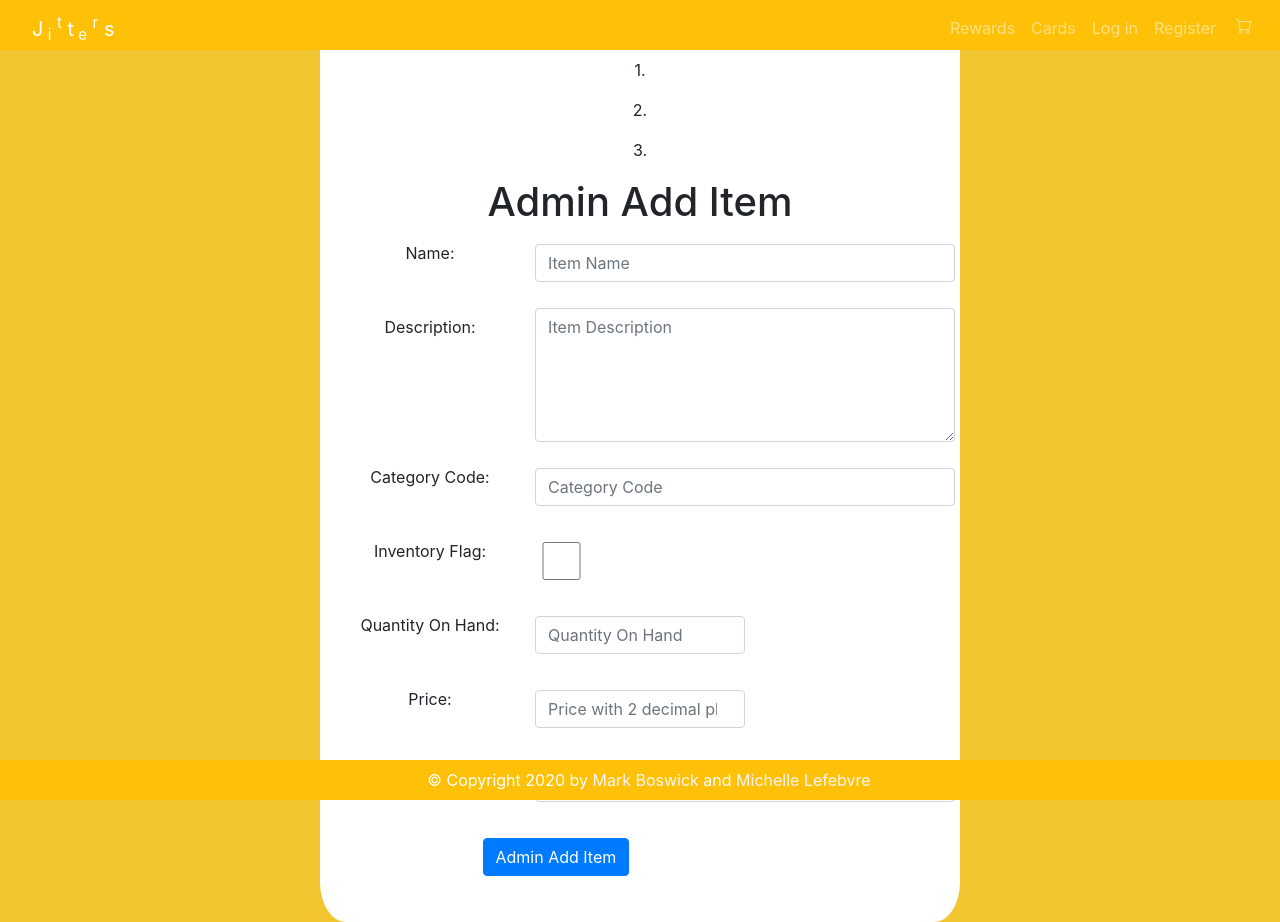
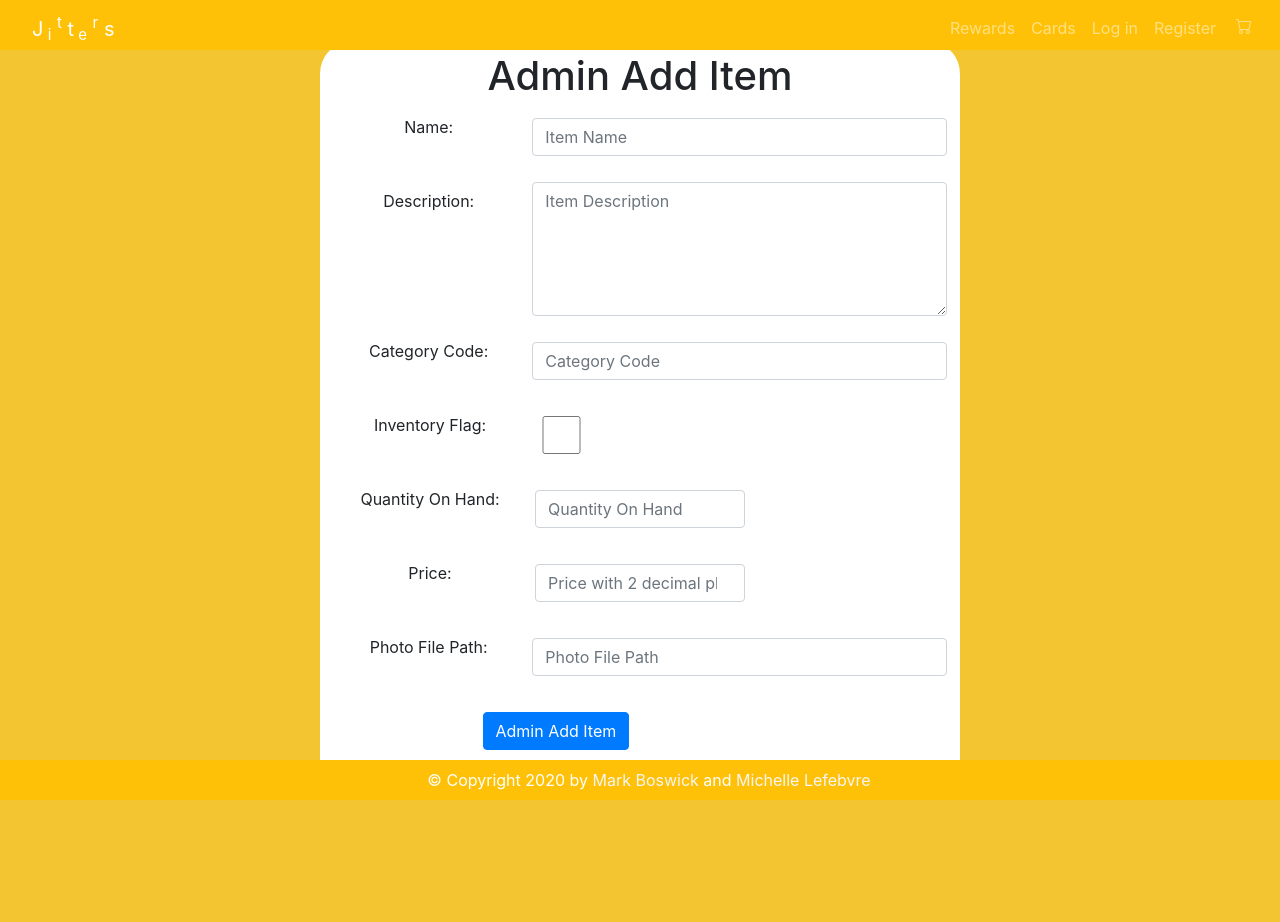
Before and after one commit to Michelle-Lefebvre/ProjectJitters, a PHP site: template templates/admin/additem.html.twig in a window 1280 px wide. After the commit the page ends 800 px from the top, so only its background shows below. Run offline with PHP 8.4, Linux system fonts and the light colour scheme; the template is opened without the code that fills it, so the values that code supplies are empty; some libraries are stand-ins or nearby versions.

Commit message:
Fixed header & footer nav

```diff
--- a/templates/admin/additem.html.twig
+++ b/templates/admin/additem.html.twig
@@ -6,18 +6,7 @@
     {# form-group row #}
 
   <div class="container">
-
-
-
-
-    <form method="post">
-    <p>This part is to space the form below the master twig header.</p>
-        <p> it is scrolling under the header and footer</p>
-        <p> 0.</p>
-        <p>1.</p>
-        <p>2.</p>
-        <p>3.</p>
-
+    <form method="post" class="pt-2">
 
         <h1>Admin Add Item</h1>
     {% if errorList %}
@@ -28,21 +17,18 @@
         </ul>
     {% endif %}
 
-
-
-
-    <div class="form-group row">
+    <div class="form-group row pr-2">
         <label for="itemname" class="col-sm-4 col-form-label">Name: </label>
         <input id="itemname" class="col-sm-8 form-control"  type="text" name="itemName" placeholder="Item Name" value=""></input>
     </div>
 
-    <div class="form-group row">
+    <div class="form-group row pr-2">
         <label for="description" class="col-sm-4 col-form-label">Description: </label>
         {#<input id="description" class="col-sm-8 form-control" rows="5" type="textarea" name="description" placeholder="Item Description" value=""></input>
         #}
         <textarea id="description" class="col-sm-8 form-control" rows="5" type="textarea" name="description" placeholder="Item Description" value=""></textarea>
     </div>
-    <div class="form-group row">
+    <div class="form-group row pr-2">
         <label for="categoryCode" class="col-sm-4 col-form-label">Category Code: </label>
         <input type="text" name="categoryCode" class="col-sm-8 form-control" placeholder="Category Code" value="">
     </div>
@@ -58,7 +44,7 @@
         <label for="" class="col-sm-4 col-form-label">Price:  </label>
         <input type="number" name="price" class="col-sm-4 form-control" placeholder="Price with 2 decimal places" step="any" value="">
     </div>
-    <div class="form-group row">
+    <div class="form-group row pr-2">
         <label for="" class="col-sm-4 col-form-label">Photo File Path: </label>
          <input type="text" name="photofilepath" class="col-sm-8 form-control" placeholder="Photo File Path" value="">
     </div>
```
Also changed, not shown: templates/register.html.twig (+8 -4 lines).
